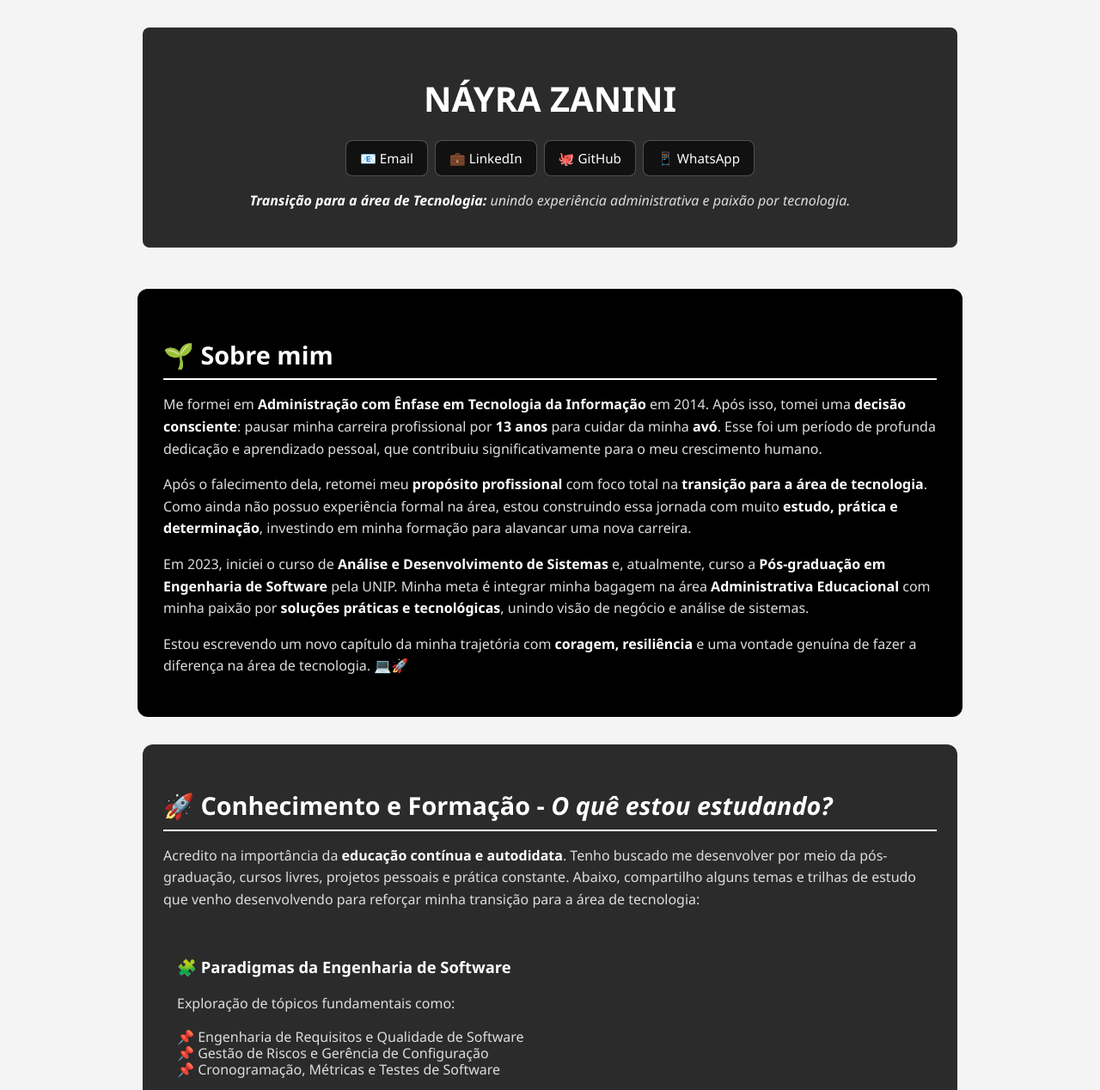
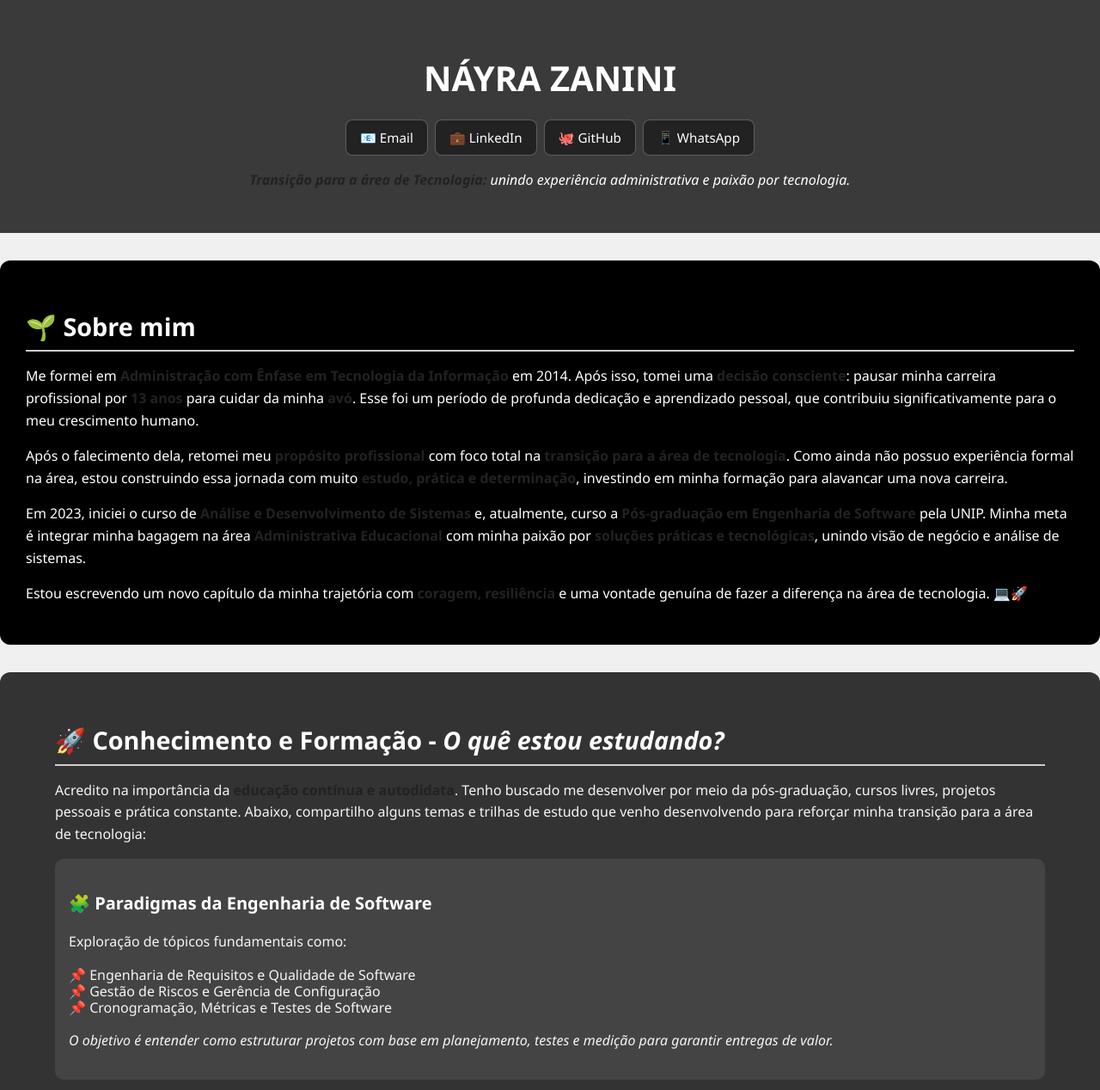
Before and after one commit to nayrazanini/nayra-zanini.portfolio, a plain HTML site: page index.html in a window 1280 px wide. Shown: the top 1268 px of the page at 86% size. Drawn offline with Linux system fonts and the light colour scheme.

Commit message:
Update index.html

```diff
--- a/index.html
+++ b/index.html
@@ -6,48 +6,44 @@
   <title>NÁYRA ZANINI | Portfólio</title>
   <style>
     body {
-      background-color: #f4f4f4;
-      color: #ffffff;
+      background-color: #f0f0f0;
+      color: #222222;
       font-family: 'Segoe UI', Tahoma, Geneva, Verdana, sans-serif;
       line-height: 1.6;
       margin: 0;
-      padding: 0 1rem;
-      font-size: 0.95rem;
+      padding: 0;
+      font-size: 1rem;
     }
     strong {
       font-weight: 700;
-      color: #ffffff;
+      color: #222222;
     }
     a {
-      color: #ffffff;
+      color: #222222;
       text-decoration: none;
       font-weight: 600;
       transition: color 0.3s ease;
     }
     a:hover {
-      color: #bbbbbb;
+      color: #555555;
     }
     header, section, footer {
-      max-width: 900px;
-      margin-left: auto;
-      margin-right: auto;
-      padding: 1.5rem;
+      width: 100%;
+      padding: 2rem 5%;
+      box-sizing: border-box;
     }
     header {
-      background: #2b2b2b;
-      border-bottom: 1px solid #333333;
-      margin-top: 2rem;
-      margin-bottom: 3rem;
+      background: #3a3a3a;
       text-align: center;
-      border-radius: 8px;
+      color: #ffffff;
     }
     h1 {
       color: #ffffff;
       font-size: 2.5rem;
-      margin-bottom: 0.3rem;
+      margin-bottom: 0.5rem;
     }
     h2 {
-      border-bottom: 2px solid #ffffff;
+      border-bottom: 2px solid #cccccc;
       padding-bottom: 0.3rem;
       margin-bottom: 1rem;
       color: #ffffff;
@@ -55,34 +51,35 @@
     }
     h3 {
       color: #ffffff;
-      font-size: 1.15rem;
+      font-size: 1.25rem;
       margin-bottom: 0.5rem;
     }
     p, li {
       font-size: 1rem;
       margin-bottom: 1rem;
-      color: #dddddd;
     }
     ul {
       list-style-type: none;
       padding-left: 0;
     }
     li {
-      background-color: #2b2b2b;
+      background-color: #444444;
       padding: 1rem;
-      border-radius: 8px;
+      border-radius: 10px;
       margin-bottom: 1rem;
+      color: #f5f5f5;
     }
     section {
-      background-color: #2b2b2b;
+      background-color: #333333;
       border-radius: 12px;
-      margin-bottom: 2rem;
+      margin: 2rem auto;
+      color: #f5f5f5;
     }
     footer {
       margin-top: 4rem;
-      padding-bottom: 2rem;
+      padding: 2rem 5%;
       font-size: 0.9rem;
-      color: #888888;
+      color: #666666;
       text-align: center;
     }
     .contato-links {
@@ -96,7 +93,7 @@
       padding: 0.5rem 1rem;
       border: 1px solid #ffffff44;
       border-radius: 8px;
-      background-color: #111111;
+      background-color: #222222;
       color: #ffffff;
       font-weight: 500;
       transition: all 0.3s ease;
@@ -109,6 +106,7 @@
   </style>
 </head>
 <body>
+
 
 
   <!-- CABEÇALHO -->
```
